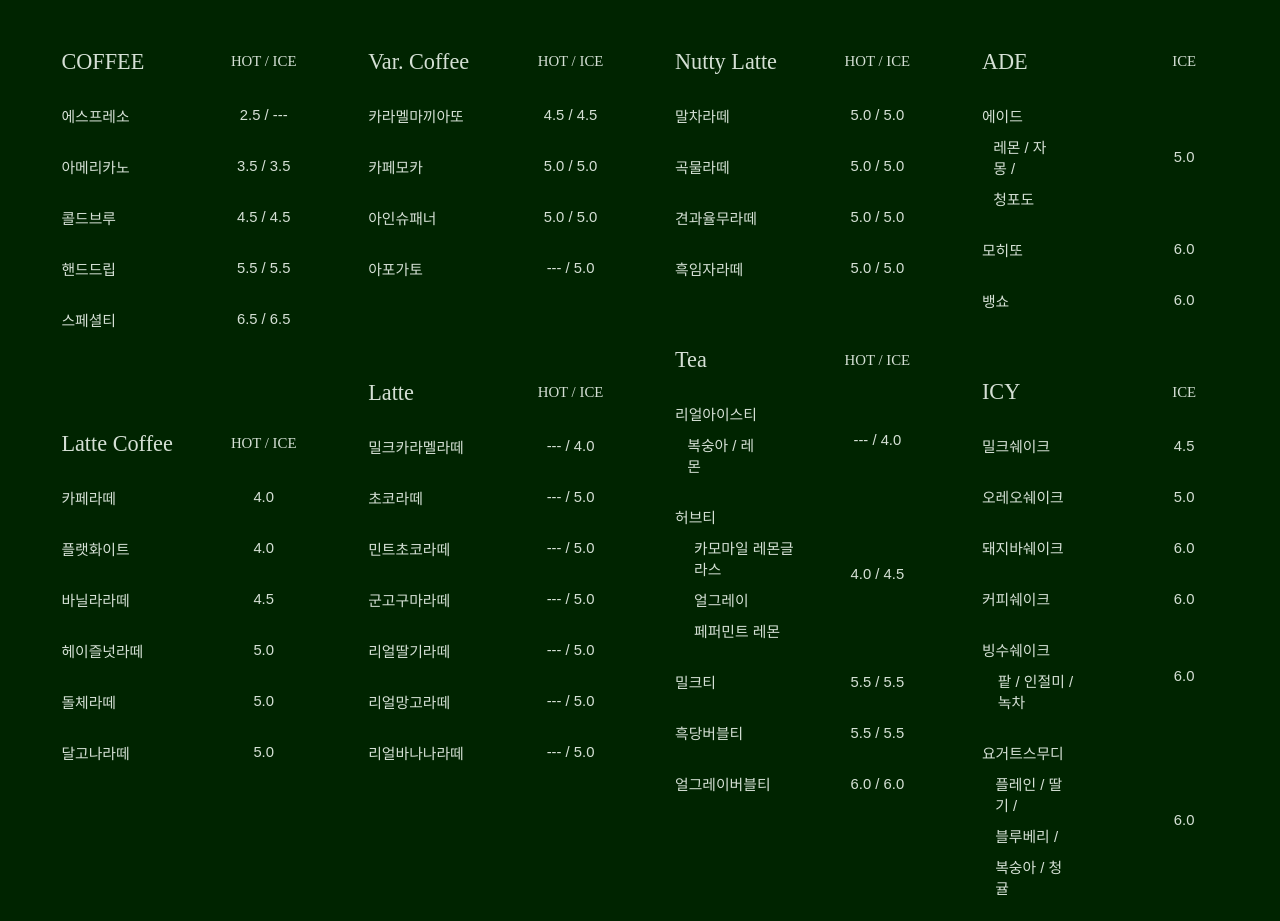
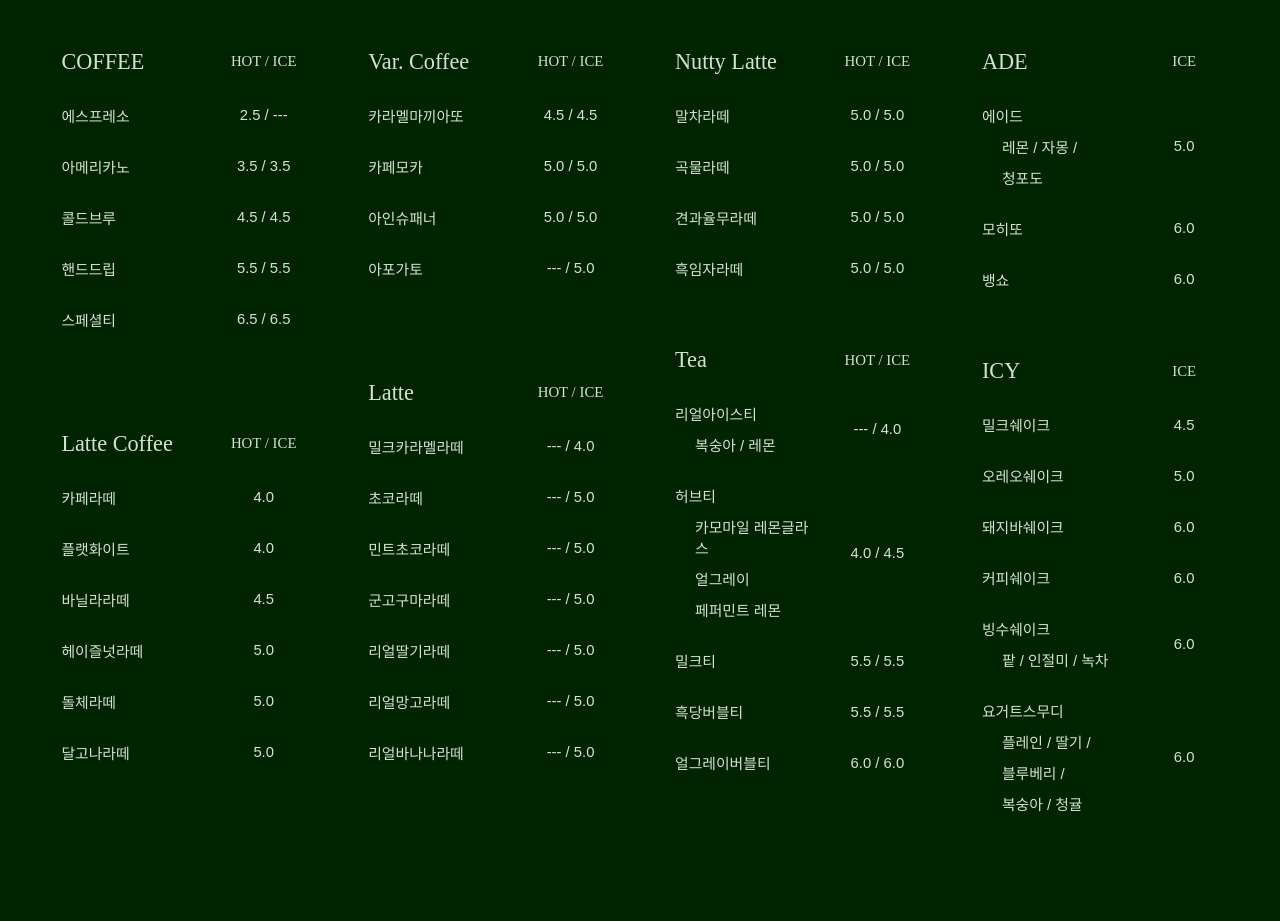
Before and after one commit to goamgilcafe/react-menu, a React (Create React App) app: page / in a window 1280 px wide. After the commit the page ends 837 px from the top, so only its background shows below. Built offline with nearby package versions, Linux system fonts and the light colour scheme; a web font is replaced by a local one.

Commit message:
퍼센트간격 사용안하기

```diff
--- a/src/components/cell/MenuCell.tsx
+++ b/src/components/cell/MenuCell.tsx
@@ -173,7 +173,7 @@ const MenuCell: React.FC<MenuCellProps> = ({
                         <div
                             key={line}
                             style={{
-                                marginLeft: idx > 0 ? "15%" : 0,
+                                marginLeft: idx > 0 ? 20 : 0,
                                 marginTop: idx > 0 ? 10 : 0,
                             }}
                         >
```
